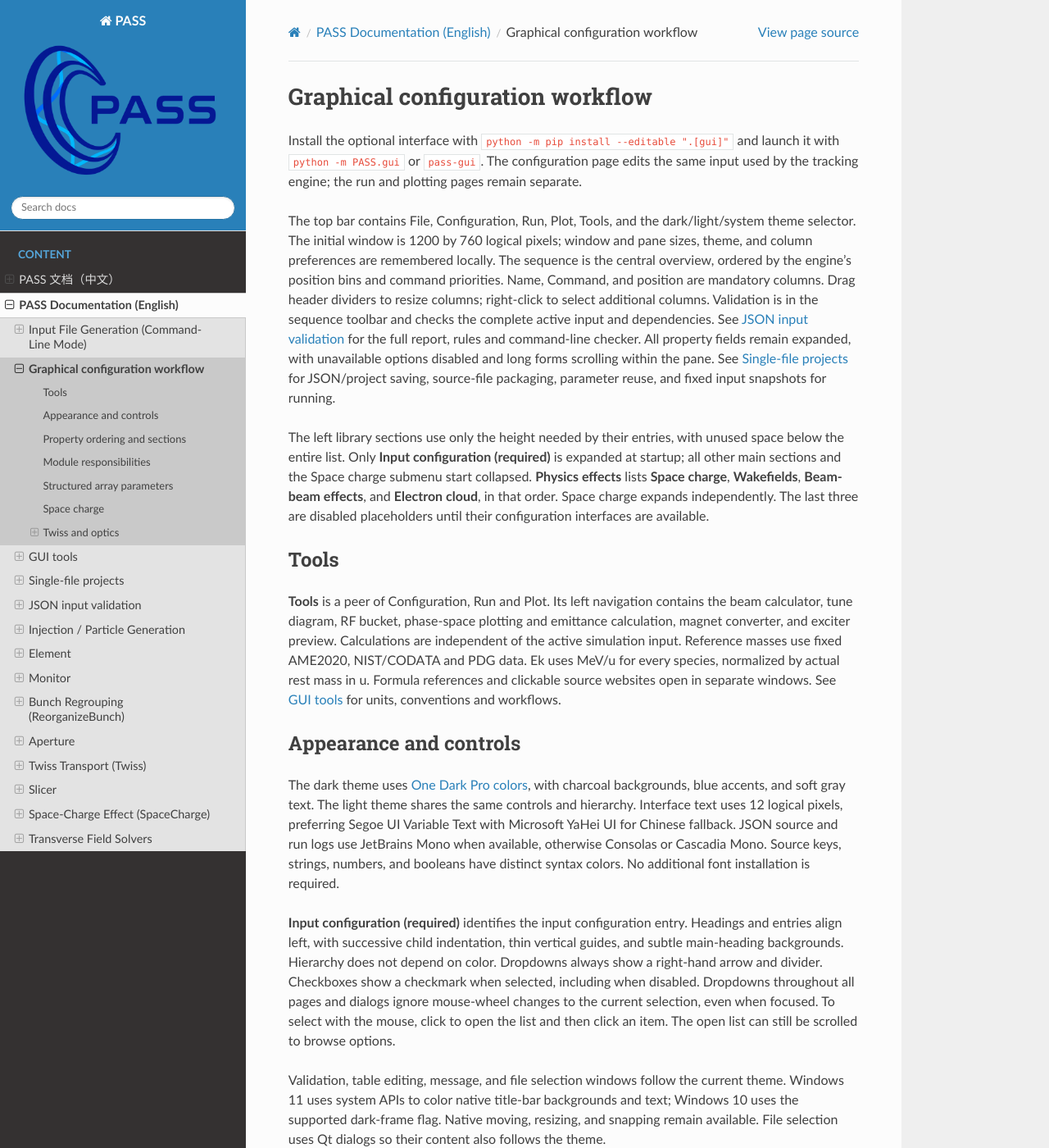
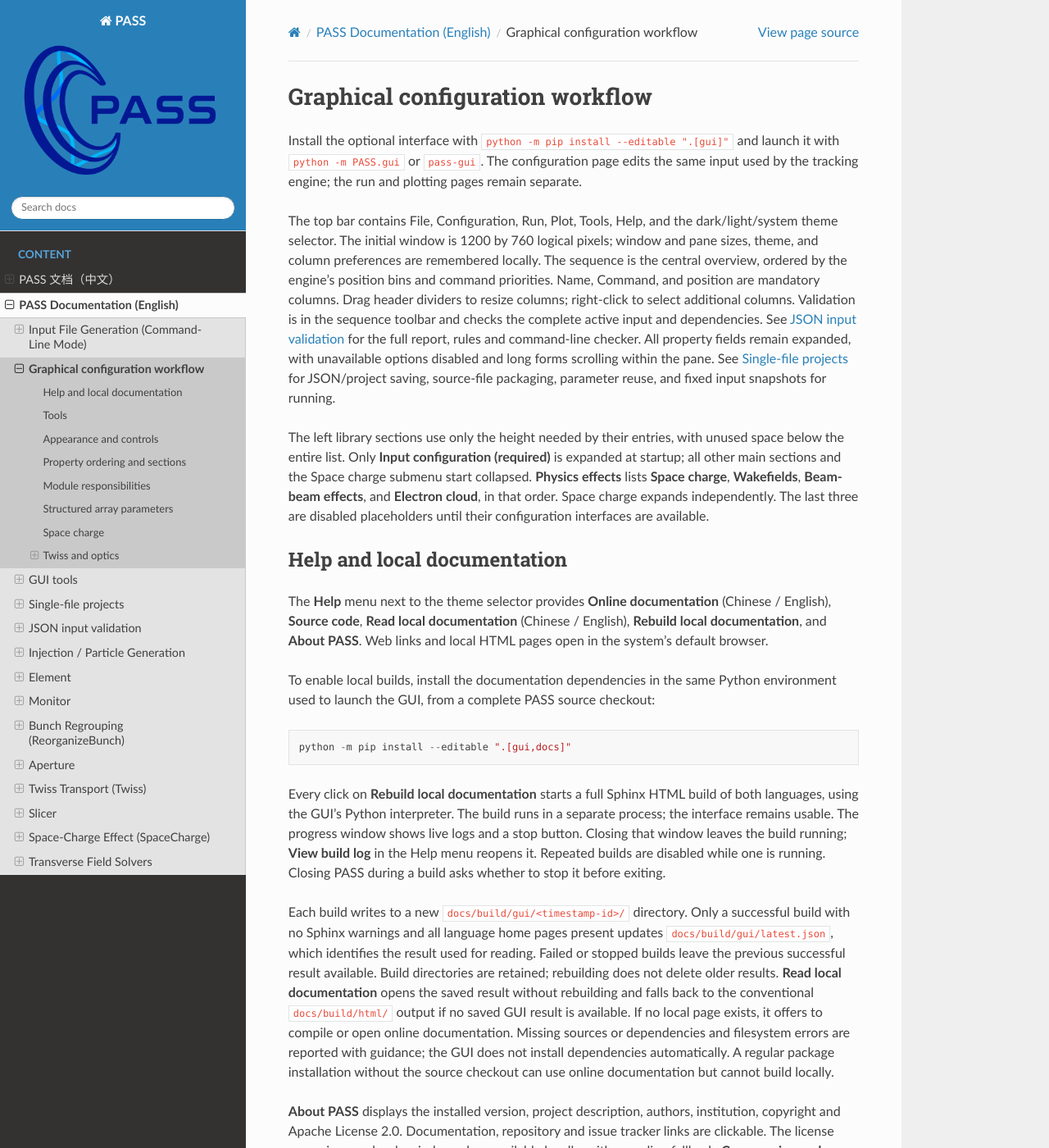
Before and after one commit to changmx/PASS, a Sphinx documentation site: the page built from docs/source/en/gui.rst, in a window 1280 px wide and 1400 px high. Shown: the whole window at 82% size. Built offline with Sphinx 7.4.7 and the Read the Docs theme 3.1.0, drawn with Linux system fonts in a browser that asks for light colours; pages that are not in the unit, such as notebooks, are missing from menus; some of the changed text lies outside the part shown.

Commit message:
docs: and help page

```diff
--- a/docs/source/en/gui.rst
+++ b/docs/source/en/gui.rst
@@ -6,7 +6,7 @@ and launch it with ``python -m PASS.gui`` or ``pass-gui``. The configuration pag
 edits the same input used by the tracking engine; the run and plotting pages
 remain separate.
 
-The top bar contains File, Configuration, Run, Plot, Tools, and the dark/light/system
+The top bar contains File, Configuration, Run, Plot, Tools, Help, and the dark/light/system
 theme selector. The initial window is 1200 by 760 logical pixels; window and pane
 sizes, theme, and column preferences are remembered locally. The sequence is the
 central overview, ordered by the engine's position bins and command priorities.
@@ -25,6 +25,44 @@ collapsed. **Physics effects** lists **Space charge**,
 **Wakefields**, **Beam-beam effects**, and **Electron cloud**, in that order.
 Space charge expands independently. The last three are disabled placeholders
 until their configuration interfaces are available.
+
+Help and local documentation
+----------------------------
+
+The **Help** menu next to the theme selector provides **Online documentation**
+(Chinese / English), **Source code**, **Read local documentation** (Chinese /
+English), **Rebuild local documentation**, and **About PASS**. Web links and local
+HTML pages open in the system's default browser.
+
+To enable local builds, install the documentation dependencies in the same Python
+environment used to launch the GUI, from a complete PASS source checkout::
+
+   python -m pip install --editable ".[gui,docs]"
+
+Every click on **Rebuild local documentation** starts a full Sphinx HTML build of
+both languages, using the GUI's Python interpreter. The build runs in a separate
+process; the interface remains usable. The progress window shows live logs and a
+stop button. Closing that window leaves the build running; **View build log** in
+the Help menu reopens it. Repeated builds are disabled while one is running.
+Closing PASS during a build asks whether to stop it before exiting.
+
+Each build writes to a new ``docs/build/gui/<timestamp-id>/`` directory. Only a
+successful build with no Sphinx warnings and all language home pages present
+updates ``docs/build/gui/latest.json``, which identifies the result used for
+reading. Failed or stopped builds leave the previous successful result available.
+Build directories are retained; rebuilding does not delete older results.
+**Read local documentation** opens the saved result without rebuilding and falls
+back to the conventional ``docs/build/html/`` output if no saved GUI result is
+available. If no local page exists, it offers to compile or open online documentation.
+Missing sources or dependencies and filesystem errors are reported with guidance;
+the GUI does not install dependencies automatically. A regular package installation
+without the source checkout can use online documentation but cannot build locally.
+
+**About PASS** displays the installed version, project description, authors,
+institution, copyright and Apache License 2.0. Documentation, repository and issue
+tracker links are clickable. The license opens in a read-only window when available
+locally, with an online fallback. **Copy version and environment information**
+copies the PASS, Python and PySide6 versions, operating system and architecture.
 
 Tools
 -----
@@ -332,3 +370,5 @@ JSON, select a generated command to edit its two endpoints individually. Use
 **Save JSON** for an independent input or **Save project** for the complete project.
 Generation settings can be restored from **Project contents** for another preview
 and insertion; this does not automatically replace manually edited commands.
+
+The Exciter preview uses the actual local reference arrival time and continuous z: ``t = T_start + elapsed - z/(beta*c)``. Nominal bunch slots do not shift this preview. RF command properties now contain a Components list of prescribed physical-time waveforms.
```
Also changed, not shown: docs/source/zh/gui.rst (+33 -1 lines).
